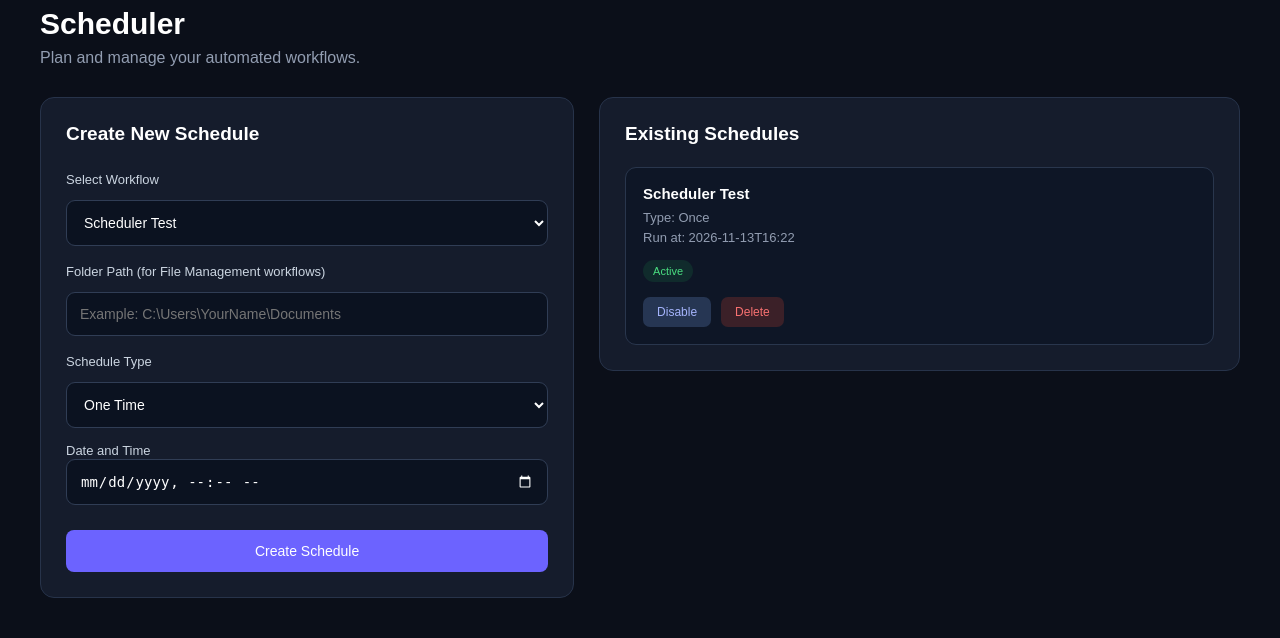
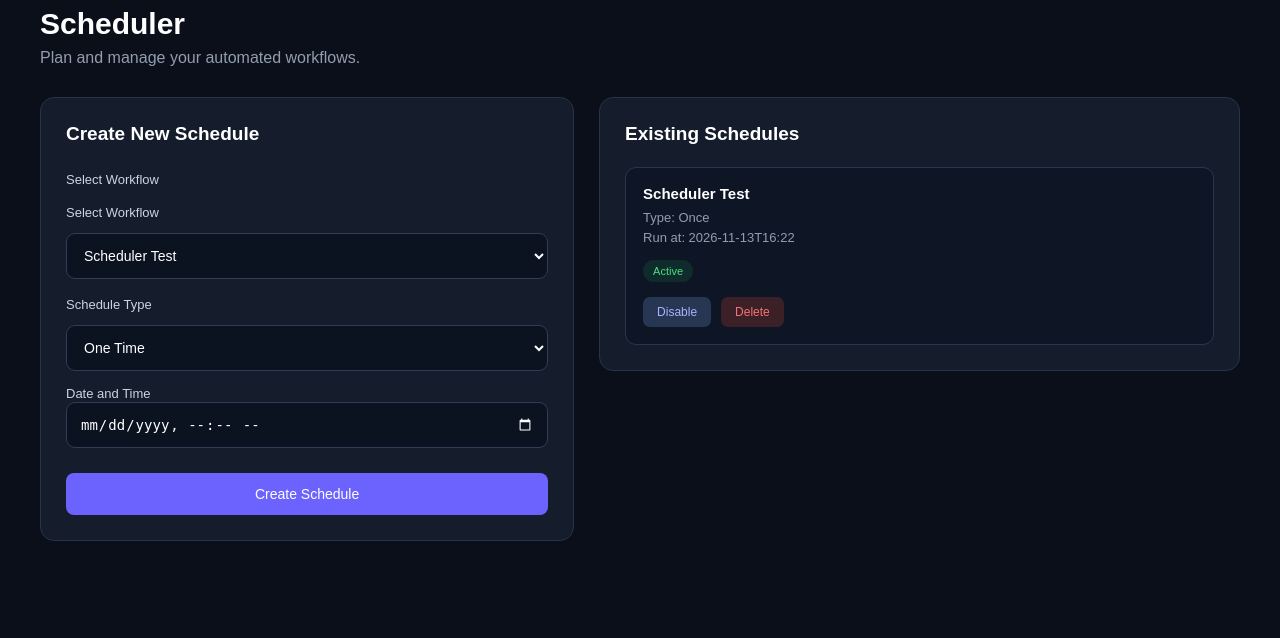
Before and after one commit to rbtechniques/AutoFlow, a Flask app: page /scheduler in a window 1280 px wide. Shown: the part 175-813 px from the top of the page. After the commit the page ends 716 px from the top, so only its background shows below. Run offline with Flask 3, Linux system fonts and the light colour scheme; data comes from the database, SQL or seed files in the repository; both versions use the stored data as it was after the commit.

Commit message:
Add logging for scheduler operations and enhance workflow selection in HTML

```diff
--- a/templates/scheduler.html
+++ b/templates/scheduler.html
@@ -50,20 +50,30 @@
 
                 <label>Select Workflow</label>
 
-                <select name="workflow_id" required>
+                <label>Select Workflow</label>
+
+                <select name="workflow_id" id="workflow_id" required>
                     {% for workflow in workflows %}
-                        <option value="{{ workflow.id }}">
+                        <option
+                            value="{{ workflow.id }}"
+                            data-type="{{ workflow.type }}"
+                        >
                             {{ workflow.name }}
                         </option>
                     {% endfor %}
                 </select>
-                <label>Folder Path (for File Management workflows)</label>
+                <div id="folder_path_field" style="display:none;">
+
+                <label>Folder Path</label>
 
                 <input
                     type="text"
                     name="folder_path"
-                    placeholder="Example: C:\Users\YourName\Documents"
+                    id="folder_path"
+                    placeholder="C:\Users\YourName\Documents"
                 >
+
+                </div>
                 <label>Schedule Type</label>
 
                 <select name="schedule_type" id="schedule_type" required>
@@ -217,6 +227,38 @@ function updateScheduleFields() {
 scheduleType.addEventListener("change", updateScheduleFields);
 
 updateScheduleFields();
+const workflowSelect = document.getElementById("workflow_id");
+
+const folderPathField =
+    document.getElementById("folder_path_field");
+
+const folderPathInput =
+    document.getElementById("folder_path");
+
+function updateFolderField() {
+
+    const selectedOption =
+        workflowSelect.options[workflowSelect.selectedIndex];
+
+    const workflowType =
+        selectedOption.dataset.type;
+
+    const needsFolder =
+        workflowType === "File Management";
+
+    folderPathField.style.display =
+        needsFolder ? "block" : "none";
+
+    folderPathInput.required = needsFolder;
+
+    if (!needsFolder) {
+        folderPathInput.value = "";
+    }
+}
+
+workflowSelect.addEventListener("change", updateFolderField);
+
+updateFolderField();
 </script>
 
 </body>
```
Also changed, not shown: scheduler_engine.py (+12 -0 lines), database/autoflow.db.
